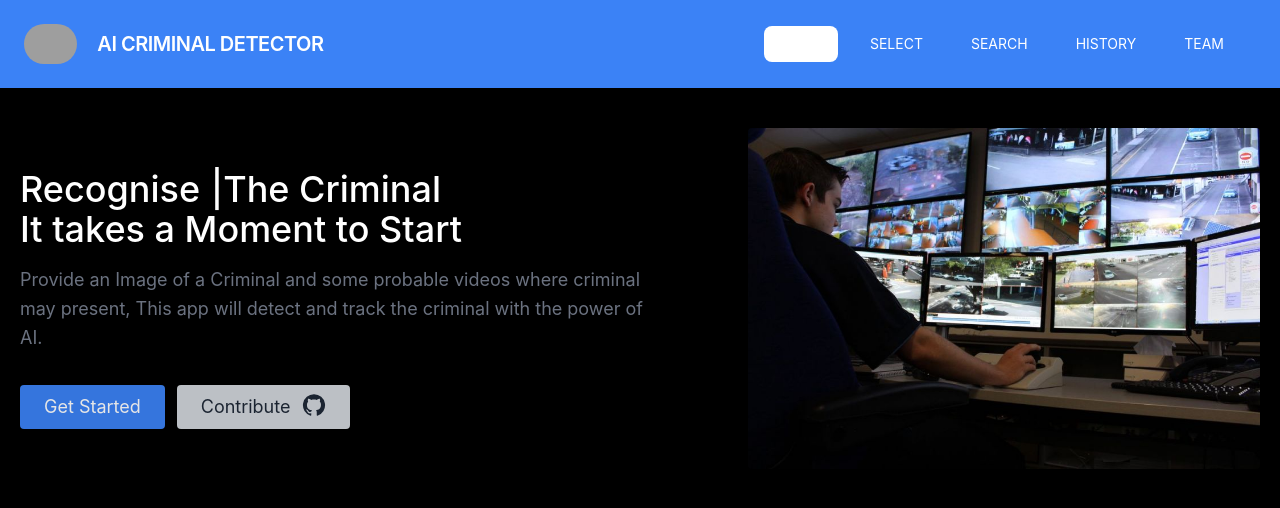
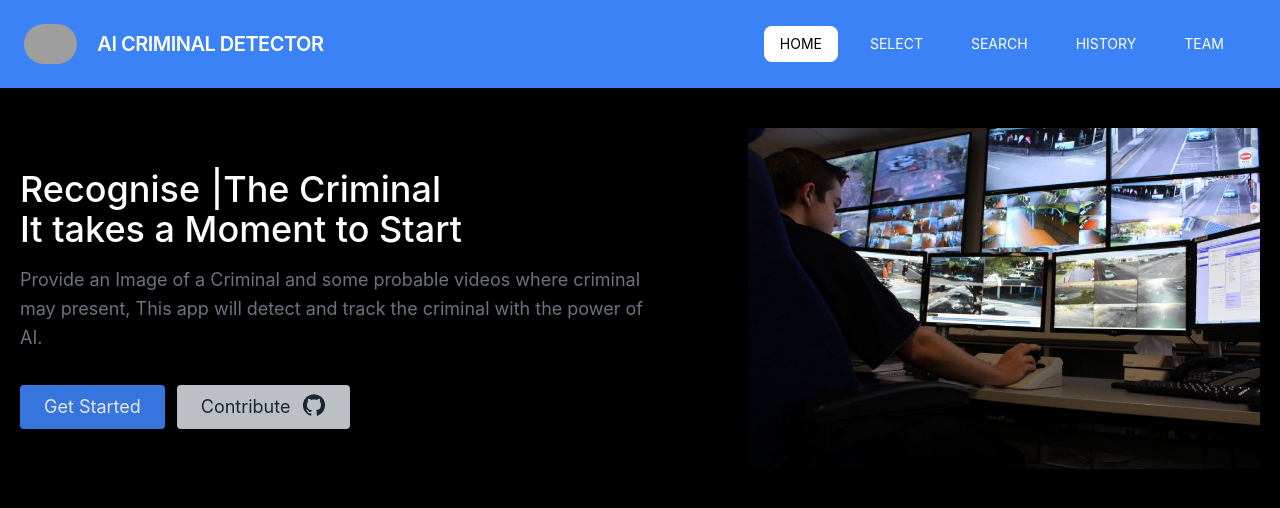
Before and after one commit to mohammedzainkhazi/PortFolio, a React (Create React App) app: page /home in a window 1280 px wide. Shown: the top 508 px of the page. Built offline with nearby package versions, Linux system fonts and the light colour scheme; grey boxes are pictures that could not be loaded.

Commit message:
Removed Extra files

```diff
--- a/src/comps/Nav.js
+++ b/src/comps/Nav.js
@@ -24,7 +24,7 @@ function Nav() {
           {
             ['home','select','search','history','team'].map((link,i)=>(
               <Link to={link} onClick={() => setOpen(!open)} key={i}>
-              <a href="#responsive-header" className={`block mt-4 lg:inline-block lg:mt-0 text-white hover:text-black mr-4 px-4 hover:bg-gray-200 py-2 rounded-lg ${location.pathname === '/'+link && 'bg-white text-black'}`}>
+              <a href="#responsive-header" className={`block mt-4 lg:inline-block lg:mt-0 hover:text-black mr-4 px-4 hover:bg-gray-200 py-2 rounded-lg ${location.pathname === '/'+link ? 'bg-white !text-black' : 'text-white'}`}>
                 {link.toUpperCase()}
               </a>
             </Link>
```
Also changed, not shown: api/signin.gif (deleted), 1 other file (tests, documents, lock files or other folders).
